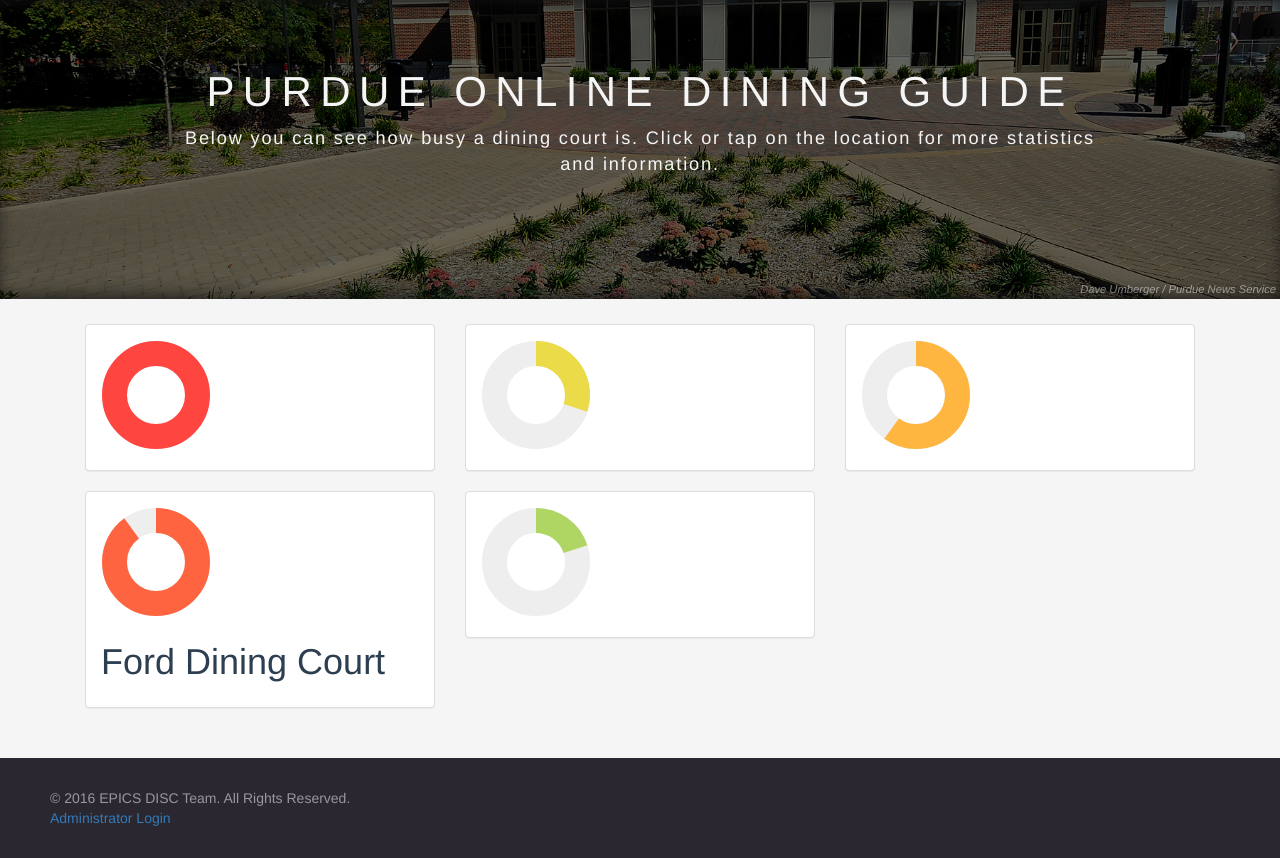
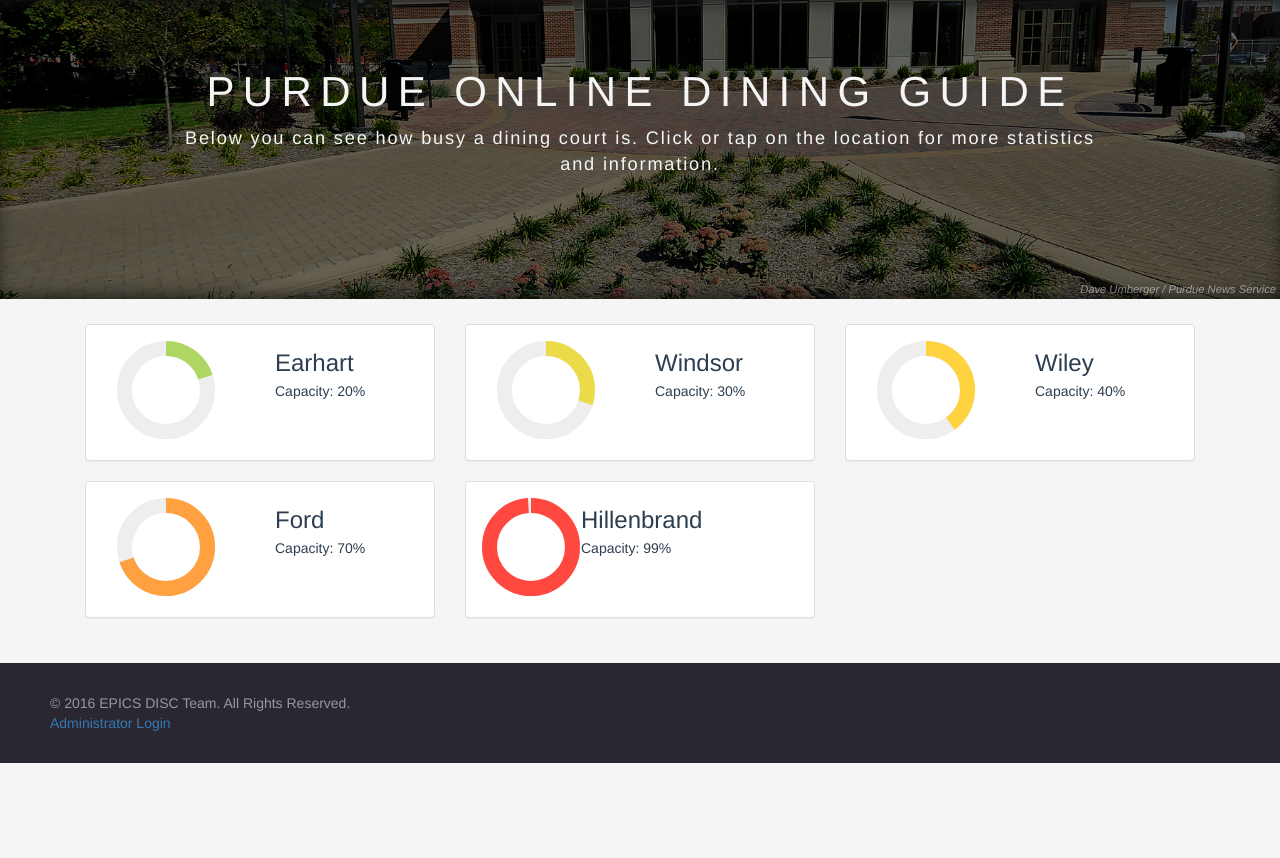
Before and after one commit to PurdueEpicsDisc/Dining-Court-Service, a PHP site: page / in a window 1280 px wide. Shown: the part 52-910 px from the top of the page. After the commit the page ends 815 px from the top, so only its background shows below. Run offline with PHP 8.4, Linux system fonts and the light colour scheme; some libraries are stand-ins or nearby versions.

Commit message:
More updates to index.

```diff
--- a/www/css/style.css
+++ b/www/css/style.css
@@ -121,7 +121,7 @@ body {
 
 .main-content {
   padding-top: 25px;
-  padding-bottom: 30px;
+  padding-bottom: 25px;
 }
 
 footer {
@@ -198,6 +198,7 @@ footer a {
 #contact-us li {
   margin: 10px 0;
 }
+
 /*************************************
 *  Index Page Styles
 *************************************/
@@ -206,22 +207,23 @@ footer a {
   background-size: cover;
 }
 
-#progress-banner {
-  min-height: 300px;
-  overflow: hidden;
-  background: #e8e8e8;
-  box-shadow: inset 0px 11px 20px -10px #CCC, inset 0px -11px 20px -10px #CCC;
+.charts h3 {
+  text-align: left;
+  margin: 10px 0 5px 0;
 }
 
-#banner-container {
-  max-width: 55%;
-  margin: auto;
+.chart-description {
+  display: inline-block;
+  float: left;
 }
 
-#chart-container {
-  text-align: center;
-  height: 600px;
+.chart-container {
+  display: inline-block;
+  float: left;
 }
+
+
+
 
 /*************************************
 *  Administrator Page Styles
--- a/www/index.php
+++ b/www/index.php
@@ -5,73 +5,71 @@
                 <h1>Purdue Online Dining Guide</h1>
                 <p class="description">Below you can see how busy a dining court is. Click or tap on the location for more statistics and information.</p>
             </div>
-        <!--<div class="row">
-            <div class="col-sm-offset-3 col-sm-2" id="earhart-wrapper">
-                <div id="earhart-container">
-
-                </div>
-            </div>
-            <div class="col-sm-2" id="windsor-wrapper">
-                <div id="windsor-container">
-
-                </div>
-            </div>
-            <div class="col-sm-2" id="wiley-wrapper">
-                <div id="wiley-container">
-
-                </div>
-            </div>
-        </div>
-        <div class="row">
-            <div class="col-sm-offset-4 col-sm-2" id="ford-wrapper">
-                <div id="ford-container">
-
-                </div>
-            </div>
-            <div class="col-sm-2" id="hillenbrand-wrapper">
-                <div id="hillenbrand-container">
-
-                </div>
-            </div>
-        </div>-->
         </div>
         <p class="photo-credit">Dave Umberger / Purdue News Service</p>
     </div>
     <div class="main-content">
-        <div class="container">
+        <div class="container charts">
             <div class="col-md-4 col-sm-6">
                 <div class="panel panel-default">
                     <div class="panel-body" id="earhart-wrapper">
-                        <div id="earhart-container"></div>
+                        <div class="col-xs-6">
+                            <div class="chart-container" id="earhart-container"></div>
+                        </div>
+                        <div class="col-xs-6">
+                            <h3>Earhart</h3>
+                            <p>Capacity: 20%</p>
+                        </div>
                     </div>
                 </div>
             </div>
             <div class="col-md-4 col-sm-6">
                 <div class="panel panel-default">
                     <div class="panel-body" id="windsor-wrapper">
-                        <div id="windsor-container"></div>
+                        <div class="col-xs-6">
+                            <div class="chart-container" id="windsor-container"></div>
+                        </div>
+                        <div class="col-xs-6">
+                            <h3>Windsor</h3>
+                            <p>Capacity: 30%</p>
+                        </div>
                     </div>
                 </div>
             </div>
             <div class="col-md-4 col-sm-6">
                 <div class="panel panel-default">
                     <div class="panel-body" id="wiley-wrapper">
-                        <div id="wiley-container"></div>
+                        <div class="col-xs-6">
+                            <div class="chart-container" id="wiley-container"></div>
+                        </div>
+                        <div class="col-xs-6">
+                            <h3>Wiley</h3>
+                            <p>Capacity: 40%</p>
+                        </div>
                     </div>
                 </div>
             </div>
             <div class="col-md-4 col-sm-6">
                 <div class="panel panel-default">
                     <div class="panel-body" id="ford-wrapper">
-                            <div id="ford-container" style="display: inline-block;"></div>
-                            <h1 style="text-align: left; display: inline-block;">Ford Dining Court</h1>
+                        <div class="col-xs-6">
+                            <div class="chart-container" id="ford-container"></div>
+                        </div>
+                        <div class="col-xs-6">
+                            <h3>Ford</h3>
+                            <p>Capacity: 70%</p>
+                        </div>
                     </div>
                 </div>
             </div>
-            <div class="col-sm-4 col-sm-6">
+            <div class="col-md-4 col-sm-6">
                 <div class="panel panel-default">
                     <div class="panel-body" id="hillenbrand-wrapper">
-                        <div id="hillenbrand-container"></div>
+                        <div class="chart-container" id="hillenbrand-container"></div>
+                        <div class="chart-description">
+                            <h3>Hillenbrand</h3>
+                            <p>Capacity: 99%</p>
+                        </div>
                     </div>
                 </div>
             </div>
--- a/www/js/indicators.js
+++ b/www/js/indicators.js
@@ -1,6 +1,6 @@
 var main = function() {
-    var radius = 30;
-    var barWidth = 25;
+    var radius = 35;
+    var barWidth = 15;
     var barColor = {
         0: '#33cc99',
         33: '#ffdd40',
@@ -11,7 +11,7 @@ var main = function() {
             radius: radius,
             barColor: barColor,
             barWidth: barWidth,
-            initValue: 100,
+            initValue: 20,
             roundCorner : false,
             displayNumber: false
     });
@@ -29,7 +29,7 @@ var main = function() {
             radius: radius,
             barColor: barColor,
             barWidth: barWidth,
-            initValue: 60,
+            initValue: 40,
             roundCorner : false,
             displayNumber: false
     });
@@ -38,7 +38,7 @@ var main = function() {
             radius: radius,
             barColor: barColor,
             barWidth: barWidth,
-            initValue: 90,
+            initValue: 70,
             roundCorner : false,
             displayNumber: false
     });
@@ -47,7 +47,7 @@ var main = function() {
             radius: radius,
             barColor: barColor,
             barWidth: barWidth,
-            initValue: 20,
+            initValue: 99,
             roundCorner : false,
             displayNumber: false
     });
```
